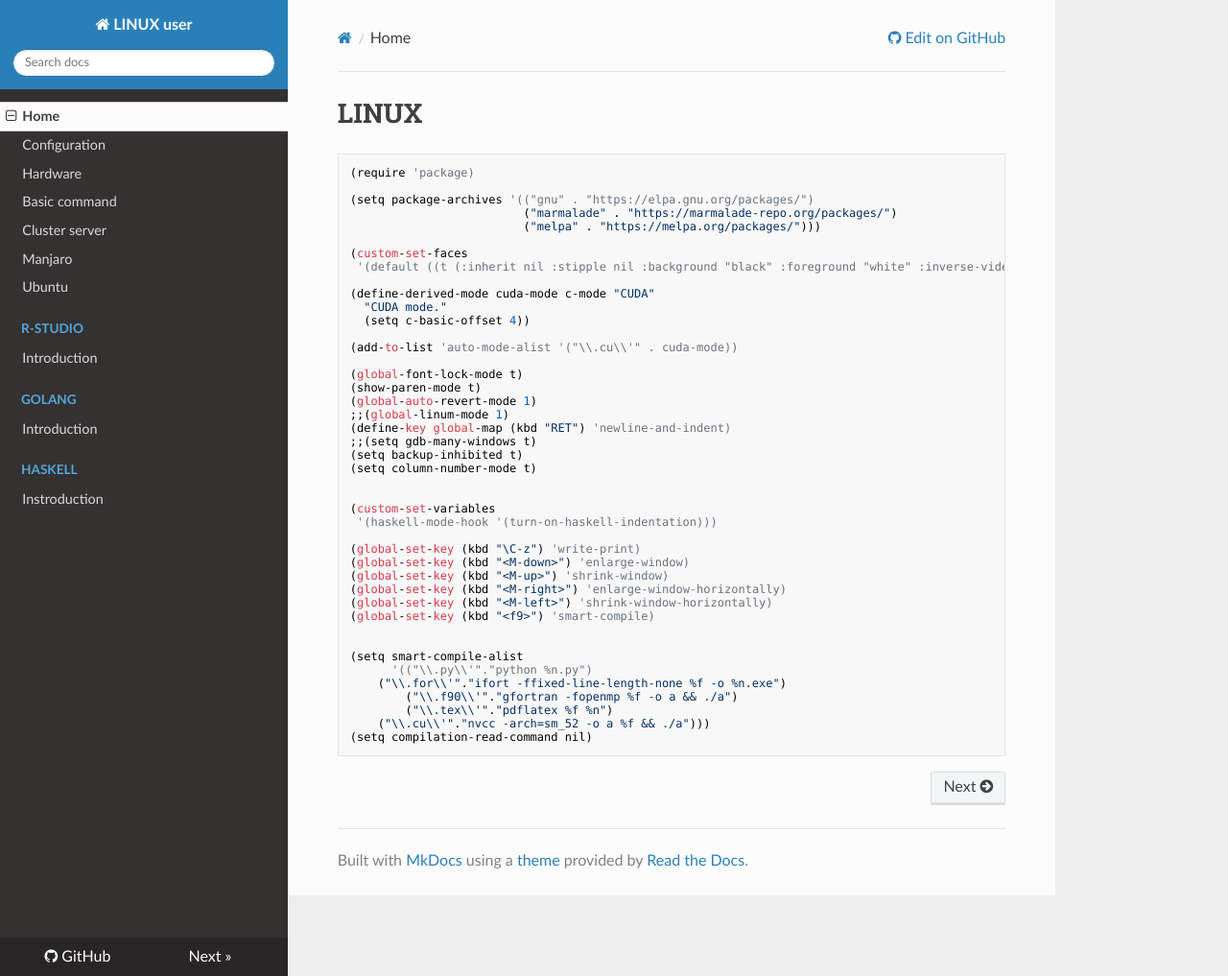
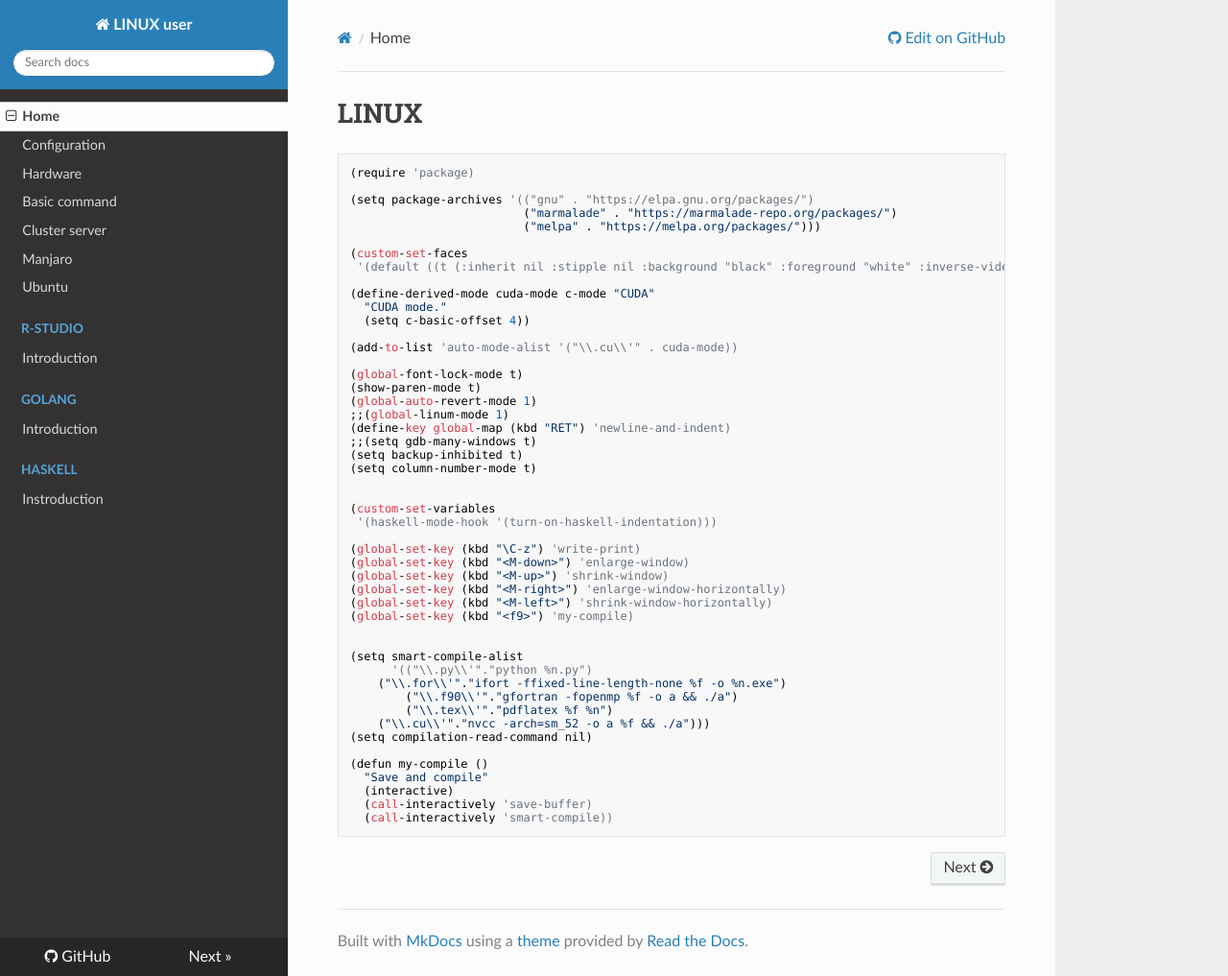
Before and after one commit to WonyoungCho/LINUX, an MkDocs documentation site: the page built from docs/index.md, in a window 1280 px wide and 1017 px high. Shown: the whole window at 96% size. Built offline with MkDocs 1.6.1, drawn with Linux system fonts in a browser that asks for light colours; nearby versions of some CDN libraries; old or Windows-style settings are respelled for this version of MkDocs.

Commit message:
Update index.md

````diff
--- a/docs/index.md
+++ b/docs/index.md
@@ -34,7 +34,7 @@
 (global-set-key (kbd "<M-up>") 'shrink-window)
 (global-set-key (kbd "<M-right>") 'enlarge-window-horizontally)
 (global-set-key (kbd "<M-left>") 'shrink-window-horizontally)
-(global-set-key (kbd "<f9>") 'smart-compile)
+(global-set-key (kbd "<f9>") 'my-compile)
 
 
 (setq smart-compile-alist
@@ -44,4 +44,10 @@
         ("\\.tex\\'"."pdflatex %f %n")
 	("\\.cu\\'"."nvcc -arch=sm_52 -o a %f && ./a")))
 (setq compilation-read-command nil)
+
+(defun my-compile ()
+  "Save and compile"
+  (interactive)
+  (call-interactively 'save-buffer)
+  (call-interactively 'smart-compile))
 ```
````
